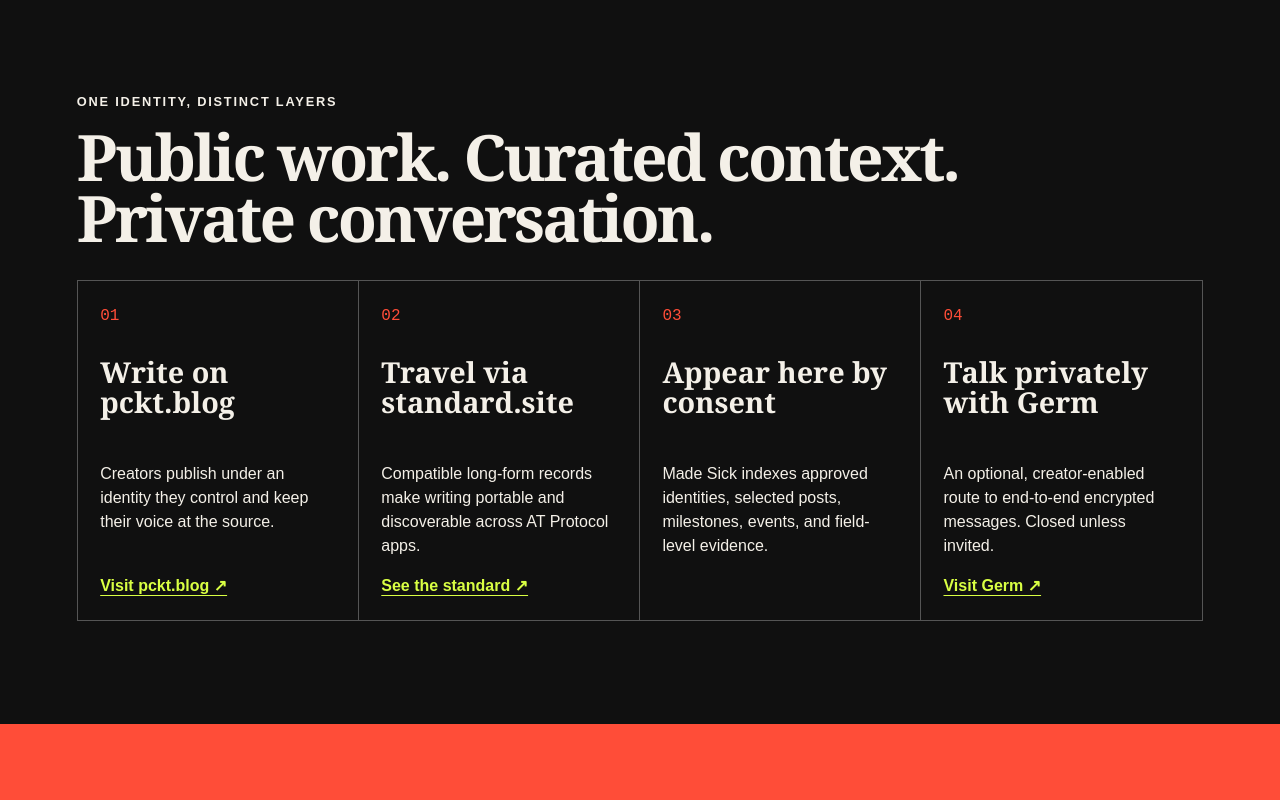
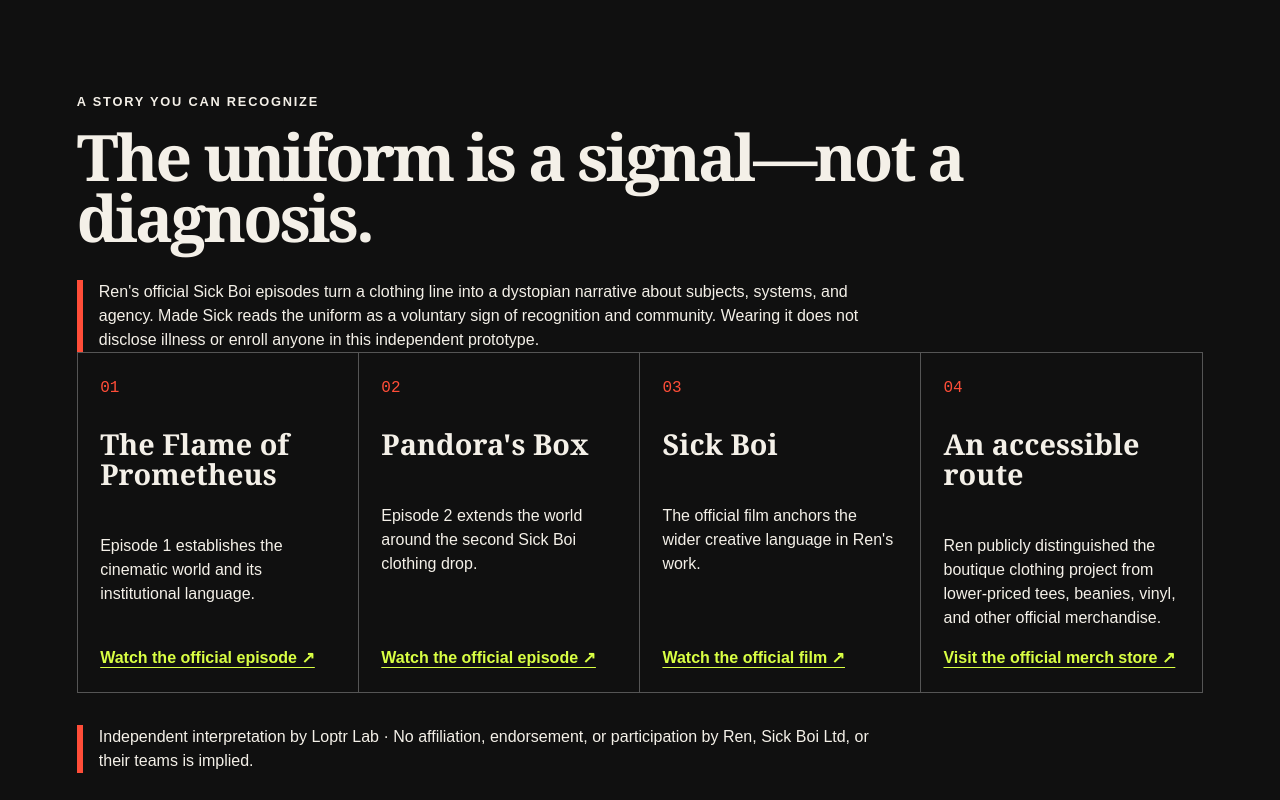
Before and after one commit to ibloud/made-sick, a plain HTML site: page index.html in a window 1280 px wide. Shown: the part 3060-3860 px from the top of the page. Drawn offline with Linux system fonts and the light colour scheme.

Commit message:
Connect Sick Boi episodes and accessible merch pathway

```diff
--- a/index.html
+++ b/index.html
@@ -140,6 +140,20 @@
       <p class="directory-note"><strong>Why “public record example”?</strong> These entries repeat limited, attributed statements that creators made publicly. They are not diagnoses, endorsements, enrollment, or authorization for private contact. Creators may request correction or removal.</p>
     </section>
 
+    <section class="system" aria-labelledby="uniform-title">
+      <div class="section-heading">
+        <div><p class="eyebrow">A story you can recognize</p><h2 id="uniform-title">The uniform is a signal—not a diagnosis.</h2></div>
+      </div>
+      <p class="directory-note">Ren's official Sick Boi episodes turn a clothing line into a dystopian narrative about subjects, systems, and agency. Made Sick reads the uniform as a voluntary sign of recognition and community. Wearing it does not disclose illness or enroll anyone in this independent prototype.</p>
+      <div class="system-grid">
+        <article><span class="step">01</span><h3>The Flame of Prometheus</h3><p>Episode 1 establishes the cinematic world and its institutional language.</p><a href="https://www.youtube.com/watch?v=47UW7nNzI2U" target="_blank" rel="noreferrer">Watch the official episode ↗</a></article>
+        <article><span class="step">02</span><h3>Pandora's Box</h3><p>Episode 2 extends the world around the second Sick Boi clothing drop.</p><a href="https://www.youtube.com/watch?v=Ohy0GtuxXWg" target="_blank" rel="noreferrer">Watch the official episode ↗</a></article>
+        <article><span class="step">03</span><h3>Sick Boi</h3><p>The official film anchors the wider creative language in Ren's work.</p><a href="https://www.youtube.com/watch?v=gTxTyZglwAY" target="_blank" rel="noreferrer">Watch the official film ↗</a></article>
+        <article><span class="step">04</span><h3>An accessible route</h3><p>Ren publicly distinguished the boutique clothing project from lower-priced tees, beanies, vinyl, and other official merchandise.</p><a href="https://renmakesmerch.com/" target="_blank" rel="noreferrer">Visit the official merch store ↗</a></article>
+      </div>
+      <p class="directory-note">Independent interpretation by Loptr Lab · No affiliation, endorsement, or participation by Ren, Sick Boi Ltd, or their teams is implied.</p>
+    </section>
+
     <section class="system" id="how-it-works" aria-labelledby="system-title">
       <div class="section-heading">
         <div><p class="eyebrow">One identity, distinct layers</p><h2 id="system-title">Public work. Curated context. Private conversation.</h2></div>
```
